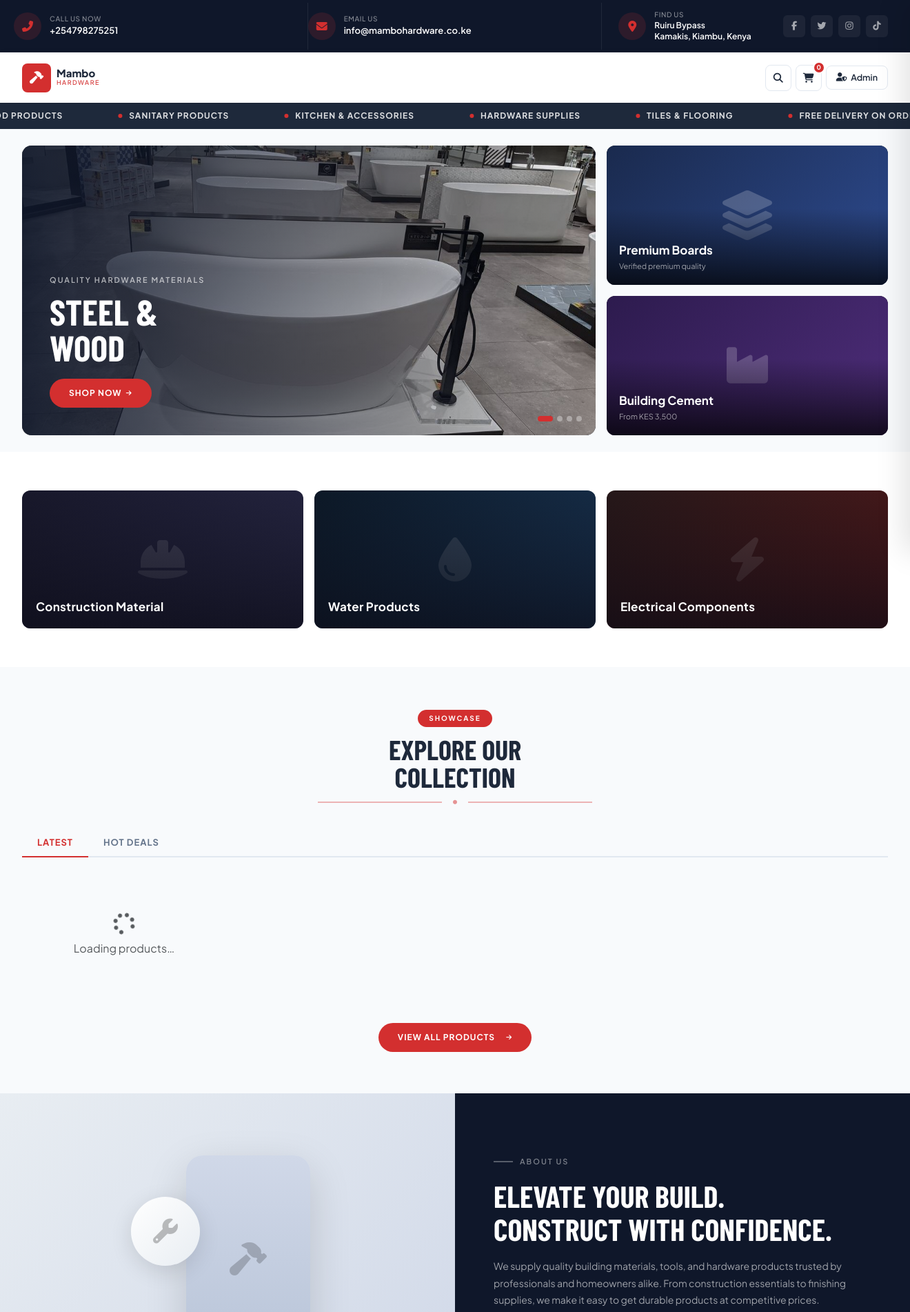
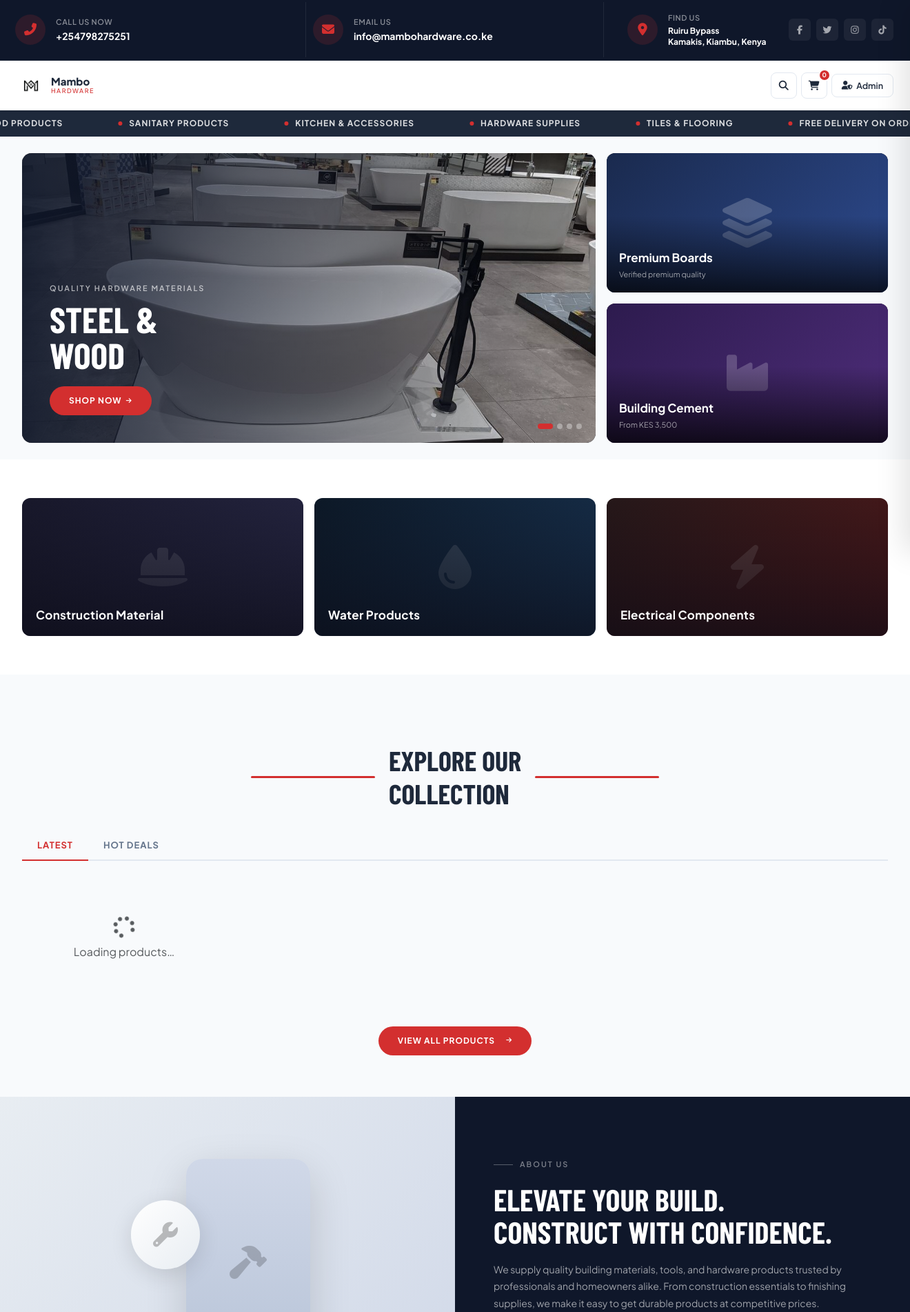
Before and after one commit to GAITURI/hardware, a PHP site: page /dashboard.php in a window 1320 px wide. Shown: the top 1902 px of the page at 69% size. Run offline with PHP 8.4, Linux system fonts and the light colour scheme; some libraries are stand-ins or nearby versions; some web fonts are replaced.

Commit message:
Add logo image to dashboard
- Introduced a new logo image file (logoimg.jpg) to enhance the visual branding of the dashboard.

```diff
--- a/dashboard/app.js
+++ b/dashboard/app.js
@@ -1,4 +1,4 @@
-/* ═══════════════════════════════════════════════════════════
+/*
    MAMBO HARDWARE — dashboard/app.js
    Handles: product rendering, tabs, hero carousel,
             scroll-to-top, search modal, active nav.
@@ -16,13 +16,7 @@ function renderStars(n) {
   ).join('');
 }
 
-/**
- * Build a product card HTML string.
- *
- * IMPORTANT: data-* attributes on .product-card are read by
- * cart-drawer.js → bindAddToCartButtons() to build the cart payload.
- * Do NOT remove them.
- */
+
 function buildCard(p) {
   console.log("Mambo Hardware Product Data Object:", p);
   const color = p.color || '#1e293b';
@@ -33,8 +27,8 @@ function buildCard(p) {
   const safeImg  = String(p.image_url || '').replace(/"/g, '&quot;');
   const imgPath = 'images/' + p.image_url.replace('images/', '');
   const resolvedId = p.id;
-  // Encode the product id safely to pass through an URL parameter query
   const productUrl = `../cart/product.php?id=${resolvedId}`;
+
   return `
     <div class="col">
       <div class="product-card"
@@ -45,16 +39,18 @@ function buildCard(p) {
            data-description="${safeDesc}">
 
         ${p.onSale ? '<span class="badge-sale">On Sale</span>' : ''}
-        <a href="${productUrl}"class="text-decoration-none d-block">
+
         <div class="product-img-wrap"
              style="background:linear-gradient(135deg,${color}18,${color}08);">
-          <img src="${imgPath}" alt="${safeName}" style="width:100%;height:100%;object-fit:cover;border-radius:8px;">
+          <a href="${productUrl}" class="d-block w-100 h-100">
+            <img src="${imgPath}" alt="${safeName}" class="product-card-img">
+          </a>
         </div>
-        </a>
+
         <div class="product-body">
           <div class="star-row">${renderStars(p.rating || 5)}</div>
           <div class="product-name">
-          <a href="${productUrl}" class="text-decoration-none text-dark hover:text-danger font-weight-bold">
+            <a href="${productUrl}" class="text-decoration-none text-dark hover:text-danger font-weight-bold">
               ${p.name}
             </a>
           </div>
@@ -65,19 +61,19 @@ function buildCard(p) {
               ? `<span class="price-old">KES ${Number(p.oldPrice).toLocaleString('en-KE')}</span>`
               : ''}
           </div>
+           <button class="hover-cart-btn text-center text-decoration-none border-0"
+        onclick="event.stopPropagation(); window.location.href='${productUrl}';">
+  Add to Cart &nbsp;<i class="fas fa-cart-plus"></i>
+</button>
 
-          <a href="${productUrl}" class="btn-hero mt-3 w-100 d-block text-center text-decoration-none"
-             style="border-radius:8px;font-size:11px;padding:10px;background-color:#ef4444;color:#ffffff;font-weight:700;">
-            Add to Cart &nbsp;<i class="fas fa-cart-plus fa-xs"></i>
-          </a>
         </div>
       </div>
     </div>`;
 }
 
-/* ════════════════════════════════════════
+/*
    LOAD & RENDER PRODUCTS FROM PHP API
-════════════════════════════════════════ */
+*/
 async function initDashboard() {
   try {
     const response = await fetch('../api/get_products.php');
@@ -95,22 +91,27 @@ async function initDashboard() {
         ? latest.map(buildCard).join('')
         : '<p class="text-center text-muted py-4">No products found.</p>';
     }
+
+
     if (hotdealsGrid) {
       hotdealsGrid.innerHTML = hotDeals.length
         ? hotDeals.map(buildCard).join('')
         : '<p class="text-center text-muted py-4">No hot deals right now.</p>';
     }
-
-  } catch (err) {
+    if (typeof bindAddToCartButtons === 'function'){
+      bindAddToCartButtons();
+   }
+  } catch (err){
     console.error('Error loading products:', err);
   }
 }
 
+
 document.addEventListener('DOMContentLoaded', initDashboard);
 
-/* ════════════════════════════════════════
+/*
    PRODUCT TAB SWITCHING
-════════════════════════════════════════ */
+ */
 document.querySelectorAll('.tab-btn').forEach(btn => {
   btn.addEventListener('click', () => {
     document.querySelectorAll('.tab-btn').forEach(b => b.classList.remove('active'));
@@ -120,9 +121,9 @@ document.querySelectorAll('.tab-btn').forEach(btn => {
   });
 });
 
-/* ════════════════════════════════════════
+/*
    HERO CAROUSEL
-════════════════════════════════════════ */
+*/
 const slides = [
   { tag: 'New Stock',           title: 'Interior\nProducts',    sub: '',  btn: 'Shop Now',  img: 'images/elec1.jpg'  },
   { tag: 'Latest Arrival',      title: 'Shower\nComponents',    sub: '',  btn: 'View More', img: 'images/bowl1.jpg'  },
--- a/dashboard/dashboard.php
+++ b/dashboard/dashboard.php
@@ -34,11 +34,9 @@ session_start();
 $cartCount = array_sum(array_column($_SESSION['cart'] ?? [], 'qty'));
 ?>
 
-<!-- ════════════════════════════════════════
-     TOP UTILITY BAR
-════════════════════════════════════════ -->
+<!-- TOP UTILITY BAR -->
 <div class="top-bar">
-  <div class="container">
+  <div class="container-fluid px-4">
     <div class="row align-items-center">
 
       <div class="col-md-4 top-bar-item">
@@ -80,15 +78,15 @@ $cartCount = array_sum(array_column($_SESSION['cart'] ?? [], 'qty'));
 </div>
 
 
-<!-- ════════════════════════════════════════
-     MAIN NAVBAR
-════════════════════════════════════════ -->
-<nav class="navbar navbar-expand-lg main-nav sticky-top" id="mainNav">
-  <div class="container">
+<!-- main navbar -->
+<nav class="navbar navbar-expand-lg navbar-light bg-white shadow-sm main-nav sticky-top" id="mainNav">
+  <div class="container-fluid px-2 px-md-4">
 
-    <a class="navbar-brand" href="#">
+    <a class="navbar-brand me-auto"  href="dashboard.php">
       <div class="brand-wrap">
-        <div class="brand-icon"><i class="fas fa-hammer"></i></div>
+        <div class="brand-icon">
+        <img src="images/logoimg.jpg" alt="Mambo Hardware Logo" class="brand-logo-img">
+        </div>
         <div>
           <div class="brand-text-top">Mambo</div>
           <div class="brand-text-bot">Hardware</div>
@@ -101,8 +99,8 @@ $cartCount = array_sum(array_column($_SESSION['cart'] ?? [], 'qty'));
       <span class="navbar-toggler-icon"></span>
     </button>
 
-    <div class="collapse navbar-collapse justify-content-center" id="navMenu">
-      <ul class="navbar-nav">
+    <div class="collapse navbar-collapse justify-content-center" id="navbarNav">
+      <ul class="navbar-nav" ms-auto>
         <li class="nav-item"><a class="nav-link active" href="#">Home</a></li>
         <li class="nav-item"><a class="nav-link" href="#about">About</a></li>
         <li class="nav-item dropdown">
@@ -218,9 +216,7 @@ $cartCount = array_sum(array_column($_SESSION['cart'] ?? [], 'qty'));
 </section>
 
 
-<!-- ════════════════════════════════════════
-     CATEGORIES
-════════════════════════════════════════ -->
+<!-- category sections -->
 <section class="categories-section">
   <div class="container">
     <div class="row g-3">
@@ -256,19 +252,13 @@ $cartCount = array_sum(array_column($_SESSION['cart'] ?? [], 'qty'));
 </section>
 
 
-<!-- ════════════════════════════════════════
-     EXPLORE OUR COLLECTION
-════════════════════════════════════════ -->
+<!-- Collection section -->
 <section class="collection-section" id="shop">
   <div class="container">
-    <div class="section-heading">
-      <div class="section-badge">Showcase</div>
-      <h2 class="section-title">EXPLORE OUR<br>COLLECTION</h2>
-      <div class="section-rule">
-        <div class="line"></div>
-        <i class="fas fa-circle" style="font-size:6px;color:var(--crimson);opacity:0.5;"></i>
-        <div class="line"></div>
-      </div>
+    <div class="explore-heading-wrap">
+      <div class="explore-line"></div>
+      <h2 class="explore-text">EXPLORE OUR <br>Collection</h2>
+      <div class="explore-line"></div>
     </div>
     <div class="tab-nav">
       <button class="tab-btn active" data-tab="latest">Latest</button>
--- a/dashboard/styles.css
+++ b/dashboard/styles.css
@@ -35,40 +35,64 @@ body {
 .top-bar {
   background: #0f172a;
   border-bottom: 1px solid rgba(255, 255, 255, 0.06);
+  width: 100%;
+}
+@media (max-width: 991px) {
+  navbar > .container-fluid {
+    padding-left: 0 !important;
+    padding-right: 0 !important;
+  }
+
+  /* Force the brand and toggler to the absolute edges */
+  .navbar-brand {
+    padding-left: 15px !important;
+  }
+
+  .navbar-toggler {
+    margin-right: 15px !important;
+  }
+  .top-bar-item {
+    border-right: none; /* Remove borders on smaller screens to save space */
+    justify-content: center;
+    padding: 10px 0;
+  }
+  .ps-4 { padding-left: 0 !important; }
 }
 .top-bar-item {
   display: flex;
   align-items: center;
-  gap: 12px;
-  padding: 14px 0;
+  gap: 15px;
+  padding: 18px 10px;
   border-right: 1px solid rgba(255, 255, 255, 0.08);
+  height: 100%;
 }
 .top-bar-item:last-child {
   border-right: none;
 }
 .top-bar-icon {
-  width: 40px;
-  height: 40px;
+  width: 44px;
+  height: 44px;
   border-radius: 50%;
   background: rgba(211, 47, 47, 0.15);
   display: flex;
   align-items: center;
   justify-content: center;
   color: var(--crimson);
-  font-size: 16px;
+  font-size: 18px;
   flex-shrink: 0;
 }
 .top-bar-label {
-  font-size: 10px;
+  font-size: 11px;
   color: rgba(255, 255, 255, 0.5);
-  font-weight: 500;
+  font-weight: 600;
   text-transform: uppercase;
   letter-spacing: 0.6px;
 }
 .top-bar-value {
-  font-size: 13px;
+  font-size: 14px;
   color: #fff;
-  font-weight: 600;
+  font-weight: 700;
+  margin-top: 2px;
 }
 .social-icon {
   width: 32px;
@@ -110,14 +134,18 @@ body {
 .brand-icon {
   width: 42px;
   height: 42px;
-  background: var(--crimson);
+  background: transparent;
+  overflow: hidden;
   border-radius: 8px;
   display: flex;
   align-items: center;
   justify-content: center;
-  font-size: 18px;
-  color: #fff;
-  font-weight: 800;
+
+}
+.brand-logo-img{
+  width: 100%;
+  height: 100%;
+  object-fit: cover;
 }
 .brand-text-top {
   font-size: 15px;
@@ -425,24 +453,37 @@ body {
   align-items: center;
   justify-content: center;
   gap: 20px; /* Space between lines and text */
-  margin: 40px 0; /* Adjust spacing as needed */
+  margin: 40px 0 32px 0; /* Adjust spacing as needed */
+  width: 100%;
+  padding: 0 15px;
 }
 
 .explore-line {
   flex: 1;
-  max-width: 150px; /* Adjust the length of the lines */
-  height: 2px;
+  min-width: 60px;
+  max-width: 180px; /* Adjust the length of the lines */
+  height: 3px;
   background: var(--crimson);
-  opacity: 0.3;
+  opacity: 1;
+  border-radius: 2px;
 }
 
 .explore-text {
   font-family: 'Barlow Condensed', sans-serif;
-  font-size: 32px;
+  font-size: 40px;
   font-weight: 800;
   text-transform: uppercase;
   color: var(--charcoal);
+  flex-shrink: 0;
   margin: 0; /* Remove default margins */
+}
+@media (max-width: 576px) {
+  .explore-text {
+    font-size: 22px; /* Smooth scale down for smartphones */
+  }
+  .explore-line {
+    max-width: 80px; /* Shortens lines so everything fits comfortably */
+  }
 }
 .section-heading {
   text-align: center;
```
Also changed, not shown: other parts of dashboard/styles.css (+86 -15 lines), dashboard/images/logoimg.jpg (added).
